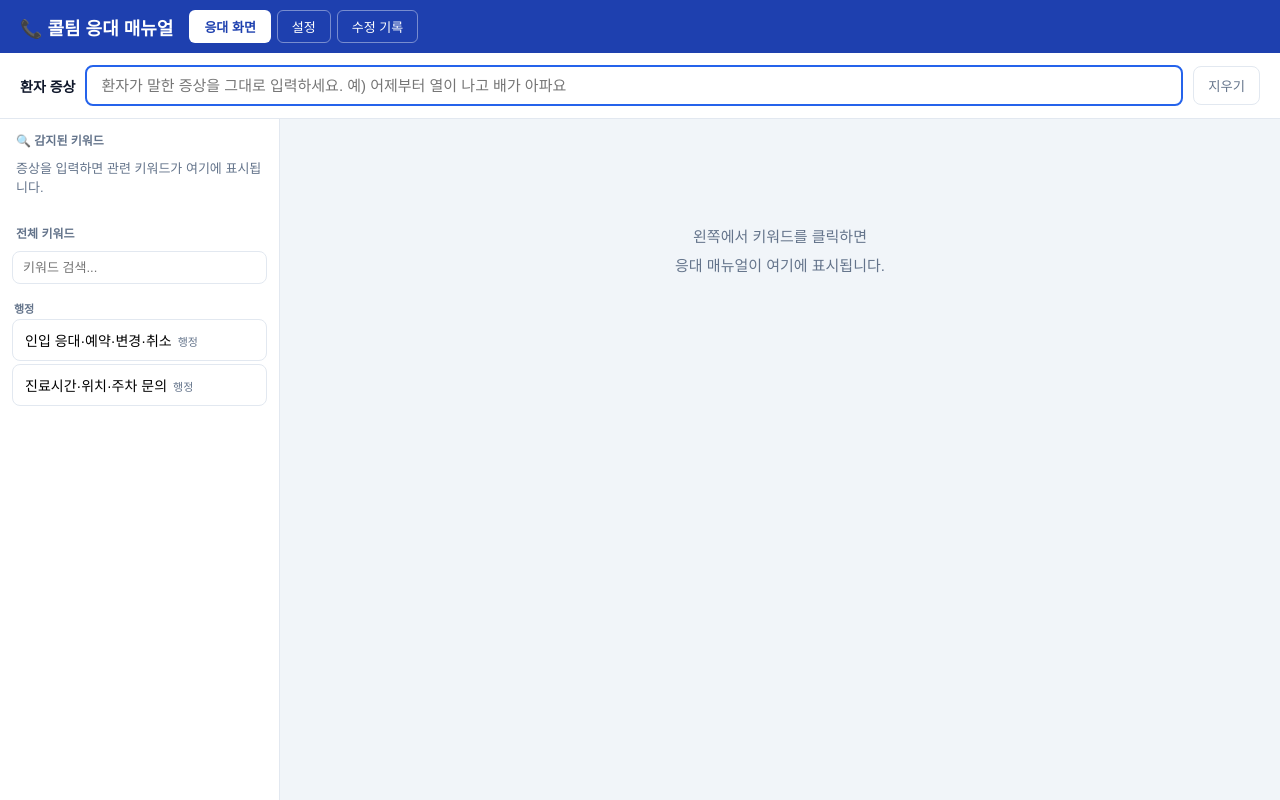
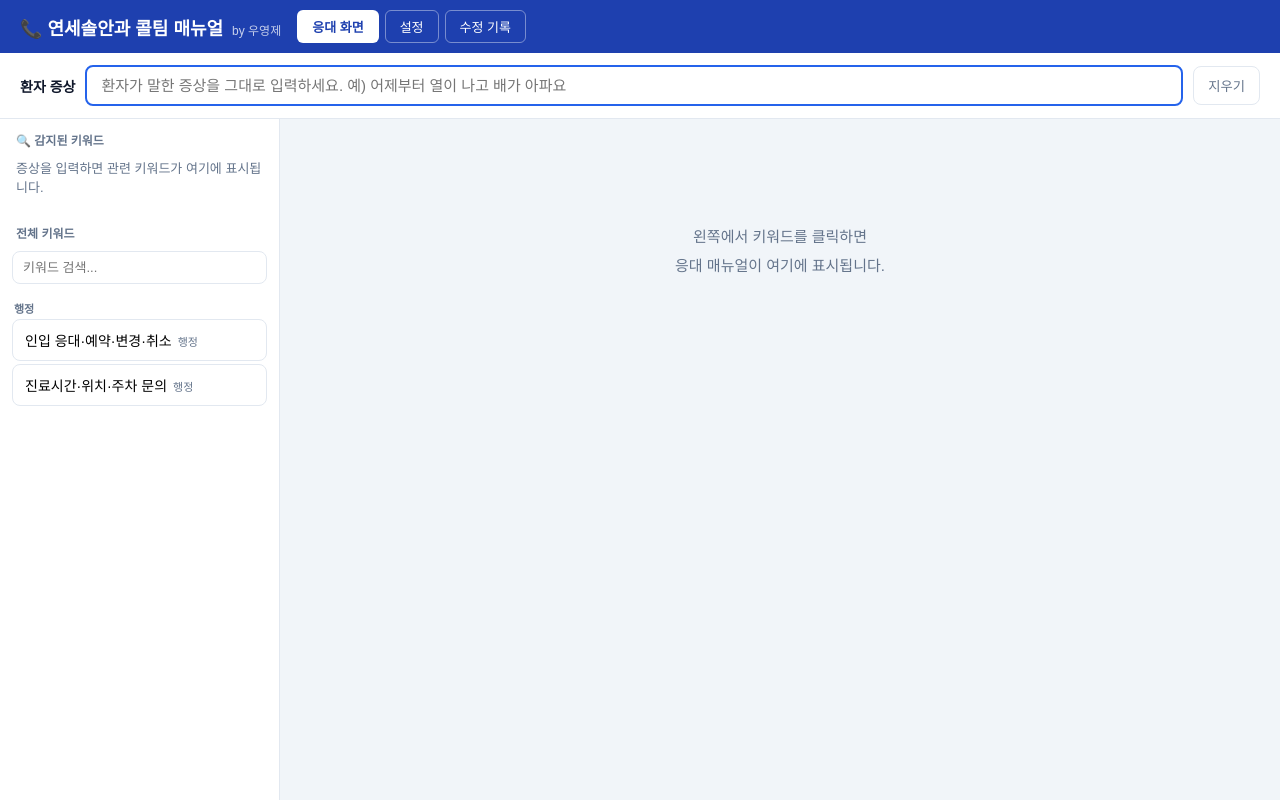
Before and after one commit to totenhaft/callteam-manual, a plain HTML site: page index.html in a window 1280 px wide. Drawn offline with Linux system fonts and the light colour scheme.

Commit message:
제목 변경: 연세솔안과 콜팀 매뉴얼 by 우영제

```diff
--- a/index.html
+++ b/index.html
@@ -3,7 +3,7 @@
 <head>
 <meta charset="UTF-8">
 <meta name="viewport" content="width=device-width, initial-scale=1.0">
-<title>콜팀 응대 매뉴얼</title>
+<title>연세솔안과 콜팀 매뉴얼</title>
 <style>
   :root{
     --blue:#2563eb; --blue-dark:#1e40af; --bg:#f1f5f9; --card:#ffffff;
@@ -95,7 +95,7 @@
 <body>
 
 <header>
-  <h1>📞 콜팀 응대 매뉴얼</h1>
+  <h1>📞 연세솔안과 콜팀 매뉴얼 <span style="font-size:12px; font-weight:400; opacity:.75; margin-left:4px;">by 우영제</span></h1>
   <nav>
     <button class="active" data-tab="mainTab">응대 화면</button>
     <button data-tab="settingTab">설정</button>
```
